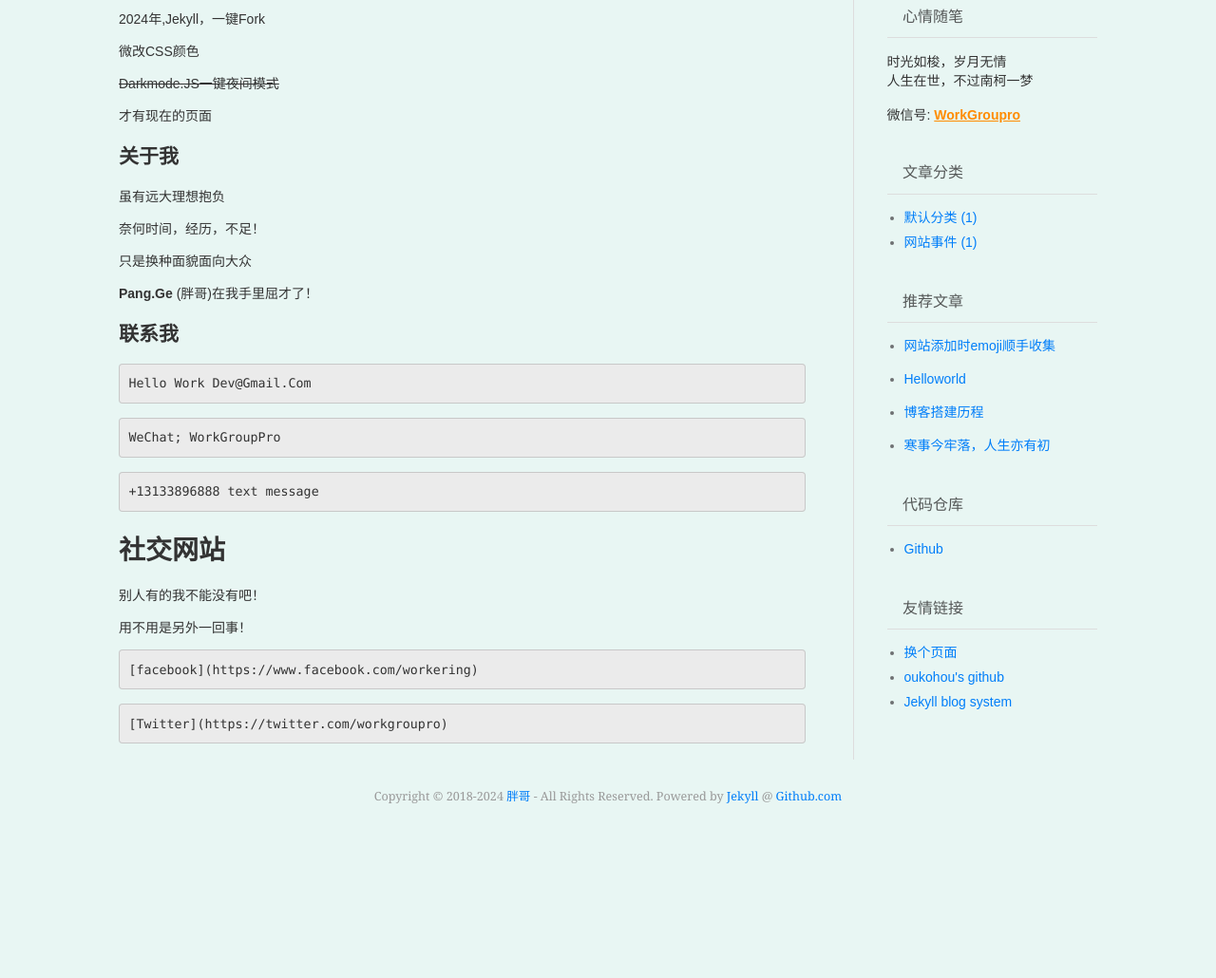
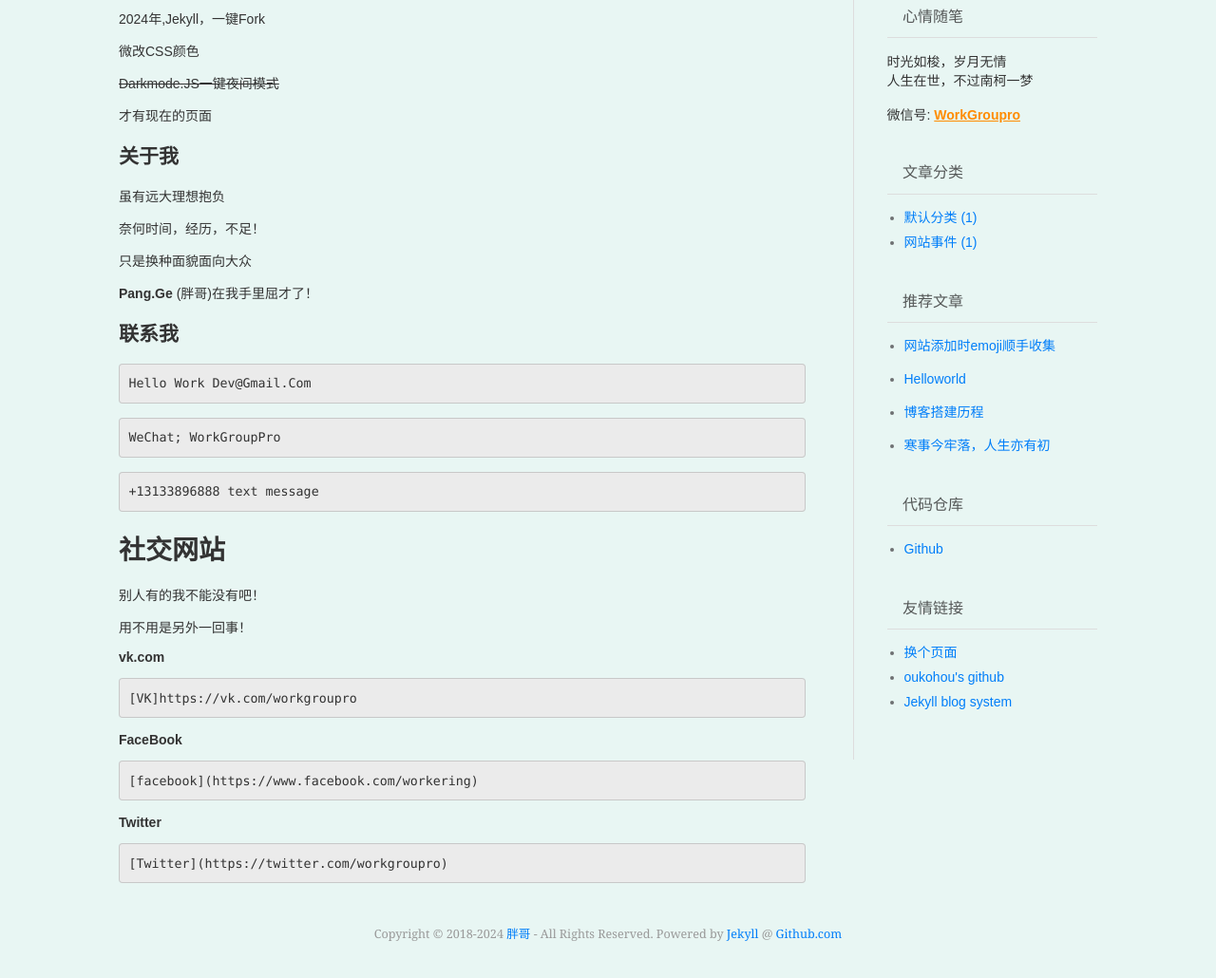
Before and after one commit to YiPianYe/pangge, a Jekyll site: the page built from pages/about.md, in a window 1280 px wide, cut to the strip 302-1342 px from the top of the page. Shown: the top 1030 px of the strip at 95% size. Built offline with Jekyll 4.4.1, drawn with Linux system fonts in a browser that asks for light colours; some web fonts are replaced; comment, search, counter and statistics services are not loaded; before the commit the page ends 1197 px from its top, so only the background shows below that.

Commit message:
Update about.md

````diff
--- a/pages/about.md
+++ b/pages/about.md
@@ -48,9 +48,17 @@ WeChat; WorkGroupPro
 
 用不用是另外一回事！
 
+**vk.com**
+
+```
+[VK]https://vk.com/workgroupro
+```
+**FaceBook**
+
 ```
 [facebook](https://www.facebook.com/workering)
 ```
+**Twitter**
 
 ```
 [Twitter](https://twitter.com/workgroupro)
````
